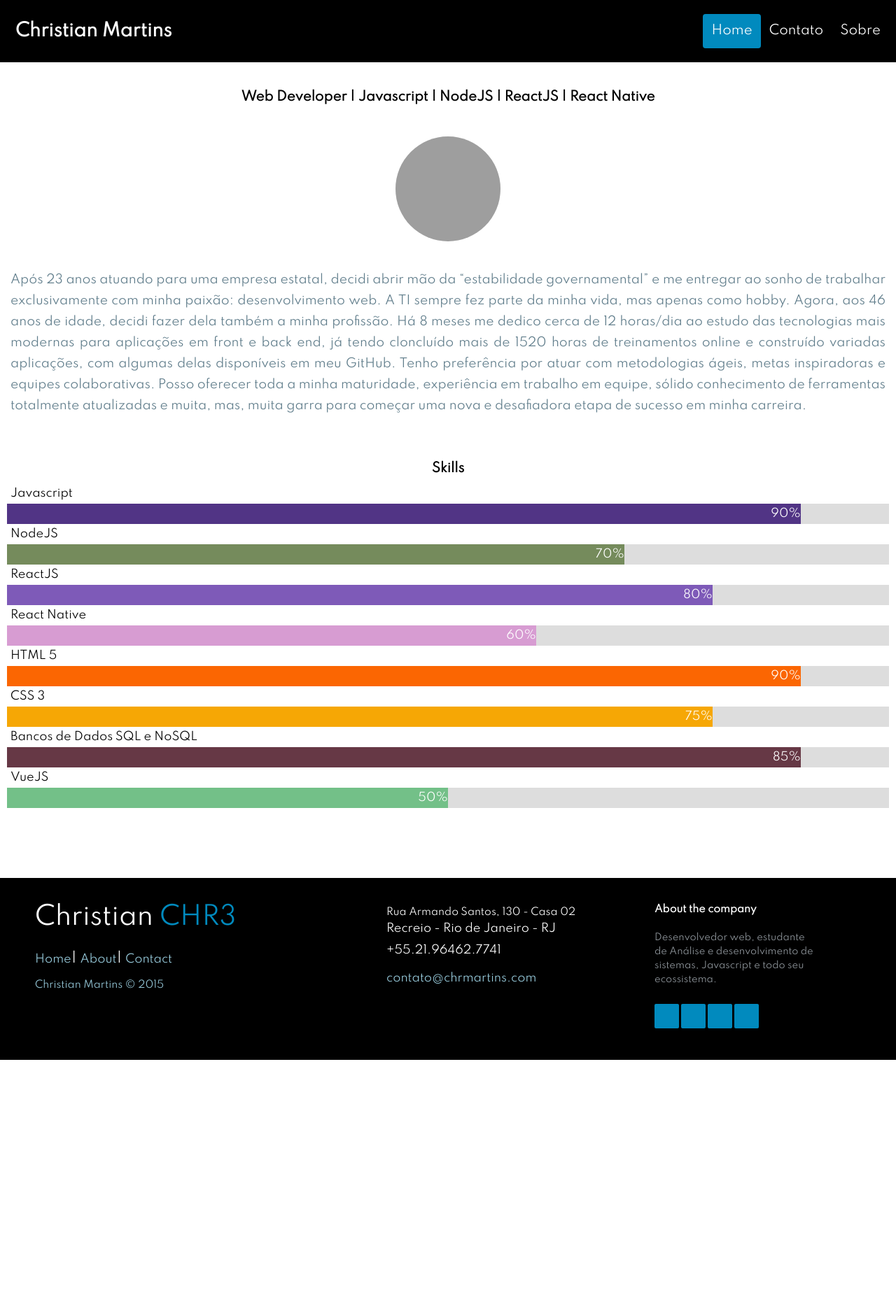
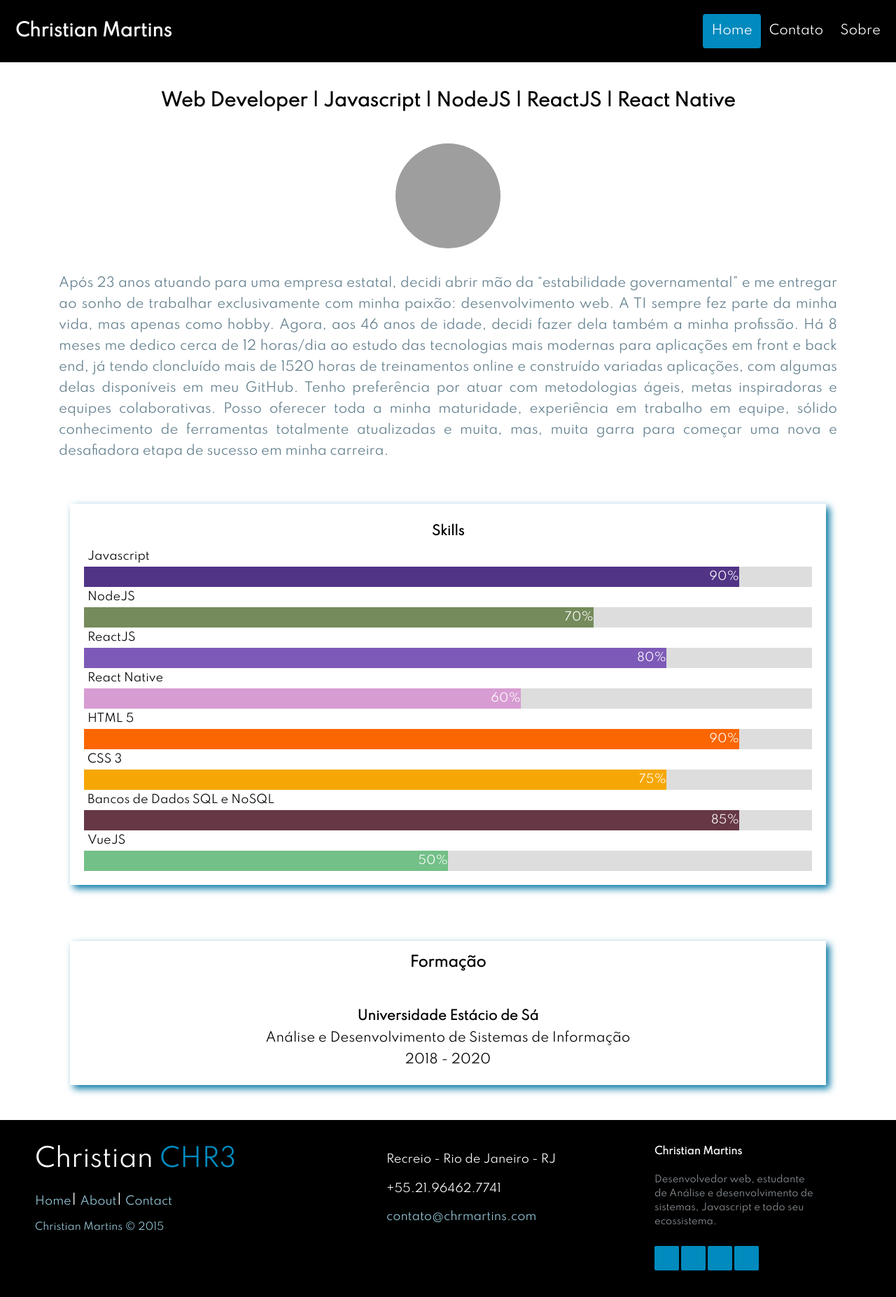
Before and after one commit to chrmartins/meusite, a React (Create React App) app: page / in a window 1280 px wide. Shown: the top 1854 px of the page at 70% size. Before the commit the page ends 1515 px from the top, so only its background shows below. Built offline with nearby package versions, Linux system fonts and the light colour scheme; grey boxes are pictures that could not be loaded.

Commit message:
ajustes de margem

```diff
--- a/src/App.js
+++ b/src/App.js
@@ -4,6 +4,7 @@ import Header from './components/Header'
 import Bio from './components/Bio'
 import Skills from './components/Skills'
 import Footer from './components/Footer';
+import Academic from './components/Academic'
 
 function App() {
   return (
@@ -11,6 +12,7 @@ function App() {
       <Header />
       <Bio />
       <Skills />
+      <Academic />
       <Footer />
       <GlobalStyle />
     </>
--- /dev/null
+++ b/src/components/Academic/index.js
@@ -0,0 +1,15 @@
+import React from 'react'
+import { Container } from './styles'
+
+export default function Academic() {
+  return (
+    <Container>
+
+      <h1>Formação</h1>
+      <h2>Universidade Estácio de Sá</h2>
+      <p>Análise e Desenvolvimento de Sistemas de Informação</p>
+      <p>2018 - 2020</p>
+
+    </Container>
+  )
+}
--- /dev/null
+++ b/src/components/Academic/styles.js
@@ -0,0 +1,33 @@
+import styled from 'styled-components'
+
+export const Container = styled.div`
+
+  font-family: "Spartan", sans-serif;
+  margin:   80px 100px 50px 100px;
+  padding-bottom: 20px;
+  box-shadow: 5px 5px 10px #0076a3;
+  -webkit-box-shadow: 5px 5px 10px #0076a3;
+  -moz-box-shadow: 5px 5px 10px #0076a3;
+
+
+
+  h1 {
+    text-align: center;
+    font-size: 20px;
+    margin-bottom: 30px;
+    padding: 20px;
+  }
+
+  h2 {
+    text-align: center;
+    font-size: 18px;
+    padding: 5px;
+  }
+
+  p {
+    text-align: center;
+    font-size: 18px;
+    padding: 5px;
+  }
+
+`
--- a/src/components/Bio/styles.js
+++ b/src/components/Bio/styles.js
@@ -4,10 +4,11 @@ export const  TextBio = styled.div`
 
   font-family: 'Spartan', sans-serif;
 
+
   h1{
     margin-top: 40px;
     text-align: center;
-    font-size: 18px;
+    font-size: 25px;
   }
 
   span {
@@ -19,16 +20,19 @@ export const  TextBio = styled.div`
 
 
   p{
-    padding: 15px;
     text-align: justify;
-    margin-top: 10px;
+    /* margin-top: 10px; */
     margin-left: auto;
     margin-right: auto;
-    width: 100%;
+    width: 90%;
     color: #607D8B;
-    font-size: 17px;
+    font-size: 18px;
     line-height: 30px;
     letter-spacing: opx;
+    font-family: "Spartan", sans-serif;
+    /* margin:   40px 20px 50px 20px; */
+    padding: 20px;
+
 
 
   }
--- a/src/components/Footer/index.js
+++ b/src/components/Footer/index.js
@@ -29,7 +29,7 @@ export default function Footer() {
 
           <div>
             <i class="fas fa-map-marker-alt"></i>
-            <p><span>Rua Armando Santos, 130 - Casa 02</span>Recreio - Rio de Janeiro - RJ</p>
+            <p>Recreio - Rio de Janeiro - RJ</p>
           </div>
 
           <div>
@@ -47,7 +47,7 @@ export default function Footer() {
         <div class="footer-right">
 
           <p class="footer-company-about">
-            <span>About the company</span>
+            <span>Christian Martins</span>
             Desenvolvedor web, estudante de Análise e desenvolvimento de sistemas, Javascript e todo seu ecossistema.</p>
 
           <div class="footer-icons">
--- a/src/components/Skills/styles.js
+++ b/src/components/Skills/styles.js
@@ -2,7 +2,11 @@ import styled from "styled-components";
 
 export const Container = styled.div`
   font-family: "Spartan", sans-serif;
-  margin:   50px 10px 100px 10px;
+  margin:   40px 100px 50px 100px;
+  padding: 20px;
+  box-shadow: 5px 5px 10px #0076a3;
+  -webkit-box-shadow: 5px 5px 10px #0076a3;
+  -moz-box-shadow: 5px 5px 10px #0076a3;
 
 
   h1 {
@@ -16,6 +20,7 @@ export const Container = styled.div`
     box-sizing: border-box;
     align-items: center;
     justify-content: center;
+
   }
 
   p {
```
